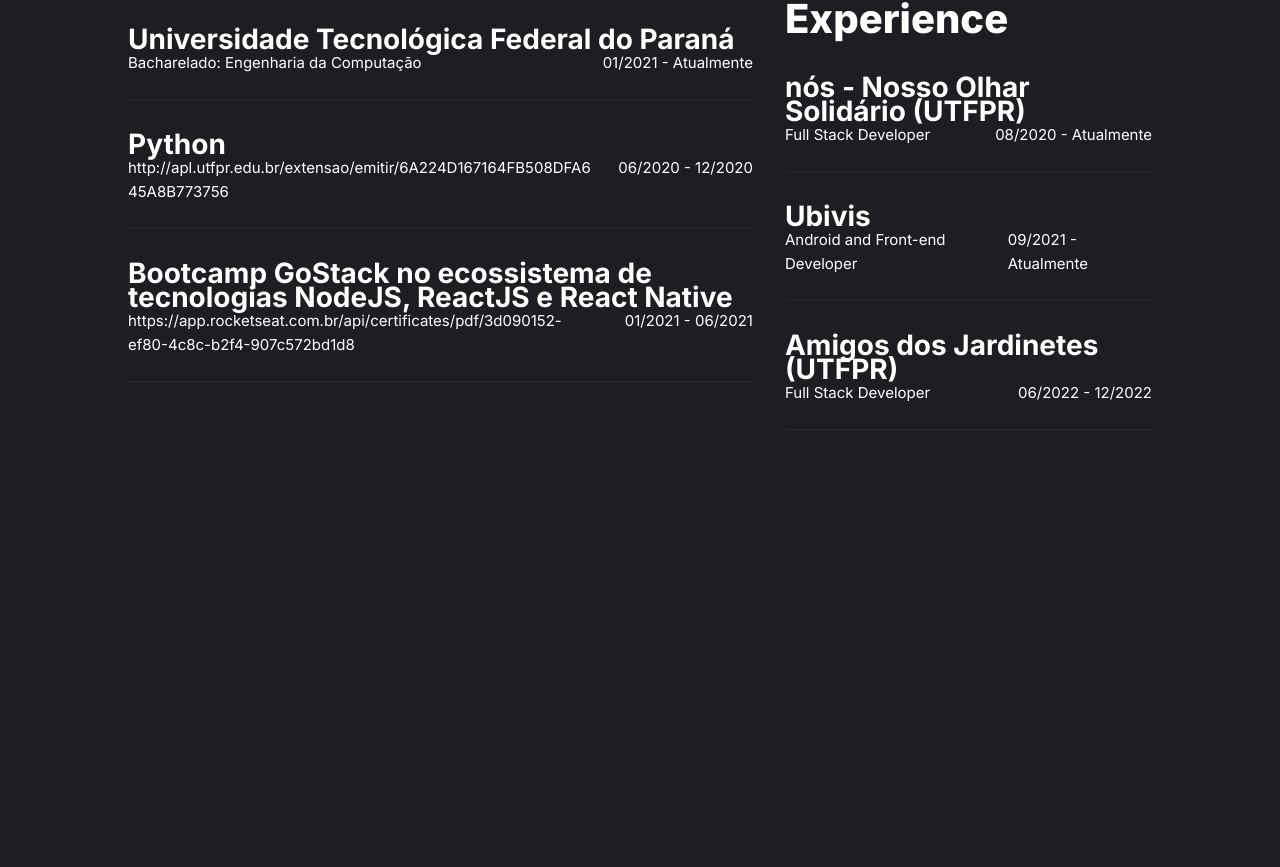
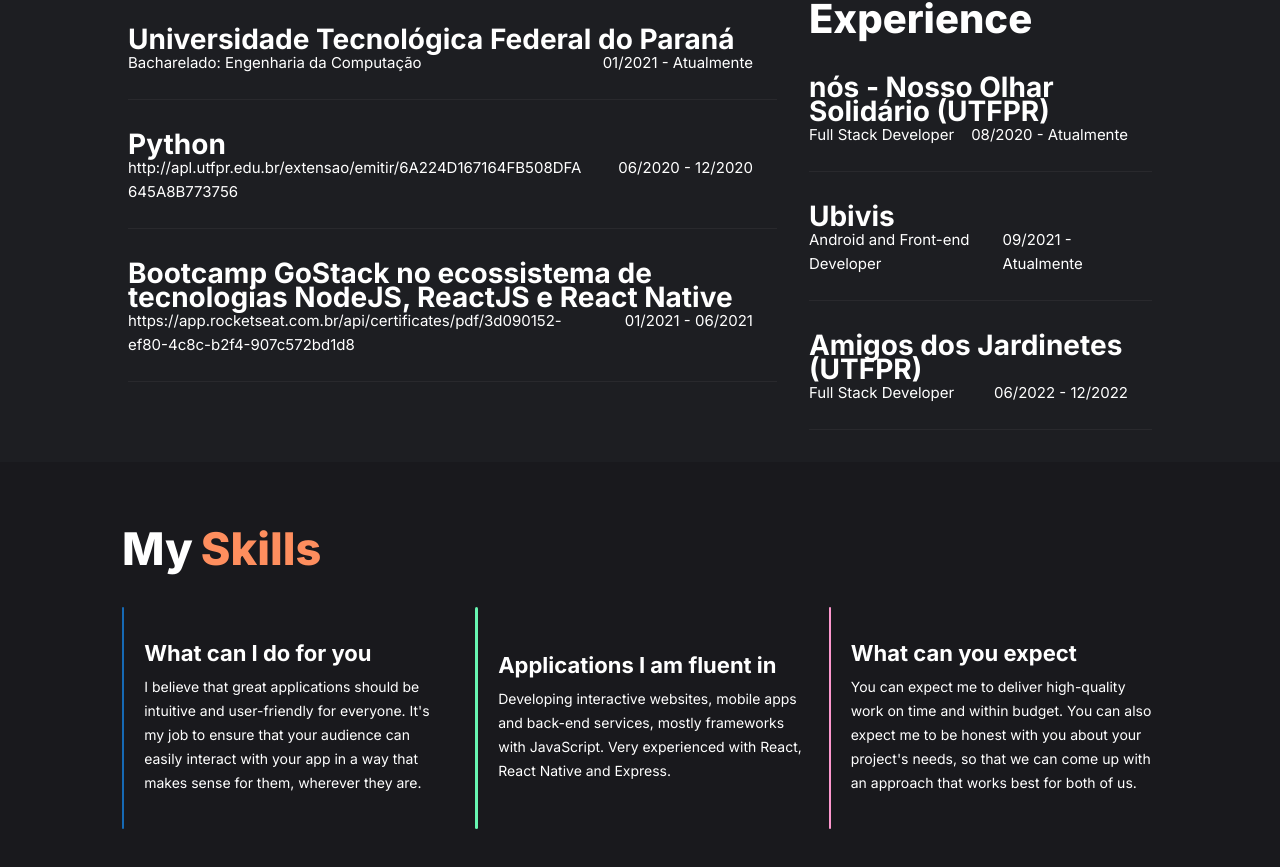
Before and after one commit to guiathayde/portfolio, a React (Create React App) app: page / in a window 1280 px wide. Shown: the part 1401-2268 px from the top of the page. Before the commit the page ends 1863 px from the top, so only its background shows below. Built offline with nearby package versions, Linux system fonts and the light colour scheme; no server answers.

Commit message:
Add Skills component

```diff
--- a/src/pages/Home/components/Expirience/Content/styles.ts
+++ b/src/pages/Home/components/Experience/Content/styles.ts
@@ -28,7 +28,7 @@
   line-height: 24px;
   color: #ffffff;
 
-  max-width: 75%;
+  max-width: 70%;
   word-wrap: break-word;
   overflow: hidden;
 `;
@@ -40,4 +40,6 @@
   font-size: 15px;
   line-height: 24px;
   color: #ffffff;
+
+  margin-right: 24px;
 `;
--- /dev/null
+++ b/src/pages/Home/components/Skills/index.tsx
@@ -0,0 +1,61 @@
+import {
+  Container,
+  Content,
+  Title,
+  SkillsList,
+  SkillItem,
+  SkillContent,
+} from './styles';
+
+export function Skills() {
+  return (
+    <Container>
+      <Content>
+        <div style={{ display: 'flex', flexDirection: 'row' }}>
+          <Title style={{ marginRight: 8 }}>My</Title>
+          <Title color="#FE8E5E">Skills</Title>
+        </div>
+        <SkillsList>
+          <SkillItem rectangleColor="#1669B4">
+            <div className="rectangle"></div>
+
+            <SkillContent>
+              <h4>What can I do for you</h4>
+              <p>
+                I believe that great applications should be intuitive and
+                user-friendly for everyone. It&apos;s my job to ensure that your
+                audience can easily interact with your app in a way that makes
+                sense for them, wherever they are.
+              </p>
+            </SkillContent>
+          </SkillItem>
+          <SkillItem rectangleColor="#67F5B1">
+            <div className="rectangle"></div>
+
+            <SkillContent>
+              <h4>Applications I am fluent in</h4>
+              <p>
+                Developing interactive websites, mobile apps and back-end
+                services, mostly frameworks with JavaScript. Very experienced
+                with React, React Native and Express.
+              </p>
+            </SkillContent>
+          </SkillItem>
+          <SkillItem rectangleColor="#FD97CE">
+            <div className="rectangle"></div>
+
+            <SkillContent>
+              <h4>What can you expect</h4>
+              <p>
+                You can expect me to deliver high-quality work on time and
+                within budget. You can also expect me to be honest with you
+                about your project&apos;s needs, so that we can come up with an
+                approach that works best for both of us.
+              </p>
+            </SkillContent>
+          </SkillItem>
+        </SkillsList>
+      </Content>
+    </Container>
+  );
+}
--- /dev/null
+++ b/src/pages/Home/components/Skills/styles.ts
@@ -0,0 +1,91 @@
+import styled from 'styled-components';
+
+interface TitleProps {
+  color?: string;
+}
+
+interface SkillItemProps {
+  rectangleColor?: string;
+}
+
+export const Container = styled.div`
+  display: flex;
+  flex-direction: column;
+  align-items: flex-start;
+  padding: 60px 122px;
+  gap: 10px;
+
+  width: 100%;
+
+  background: #19191d;
+`;
+
+export const Content = styled.div`
+  display: flex;
+  flex-direction: column;
+  align-items: flex-start;
+  padding: 0px;
+  gap: 31px;
+
+  width: 100%;
+`;
+
+export const Title = styled.span<TitleProps>`
+  font-family: 'Inter';
+  font-style: normal;
+  font-weight: 800;
+  font-size: 45px;
+  line-height: 54px;
+
+  color: ${props => props.color ?? '#ffffff'};
+`;
+
+export const SkillsList = styled.div`
+  display: grid;
+  grid-template-columns: repeat(3, 1fr);
+  grid-gap: 24px;
+
+  width: 100%;
+`;
+
+export const SkillItem = styled.div<SkillItemProps>`
+  display: flex;
+  flex-direction: row;
+  align-items: center;
+  padding: 0px;
+  gap: 20px;
+
+  .rectangle {
+    width: 10px;
+    height: 222px;
+
+    background: ${props => props.rectangleColor ?? '#ffffff'};
+    border-radius: 30px;
+  }
+`;
+
+export const SkillContent = styled.div`
+  display: flex;
+  flex-direction: column;
+  align-items: flex-start;
+  padding: 0px;
+  gap: 10px;
+
+  h4 {
+    font-family: 'Inter';
+    font-style: normal;
+    font-weight: 700;
+    font-size: 22px;
+    line-height: 24px;
+    color: #ffffff;
+  }
+
+  p {
+    font-family: 'Inter';
+    font-style: normal;
+    font-weight: 400;
+    font-size: 14px;
+    line-height: 24px;
+    color: #ffffff;
+  }
+`;
--- a/src/pages/Home/index.tsx
+++ b/src/pages/Home/index.tsx
@@ -2,7 +2,8 @@
 import { Hero } from './components/Hero';
 import { Marquee } from './components/Marquee';
 import { About } from './components/About';
-import { Expirience } from './components/Expirience';
+import { Expirience } from './components/Experience';
+import { Skills } from './components/Skills';
 
 import { Container } from './styles';
 
@@ -18,6 +19,8 @@
       <About />
 
       <Expirience />
+
+      <Skills />
     </Container>
   );
 }
```
Also changed, not shown: src/pages/Home/components/Experience/Content/index.tsx (renamed from src/pages/Home/components/Expirience/Content/index.tsx), src/pages/Home/components/Experience/index.tsx (renamed from src/pages/Home/components/Expirience/index.tsx), src/pages/Home/components/Experience/styles.ts (renamed from src/pages/Home/components/Expirience/styles.ts).
